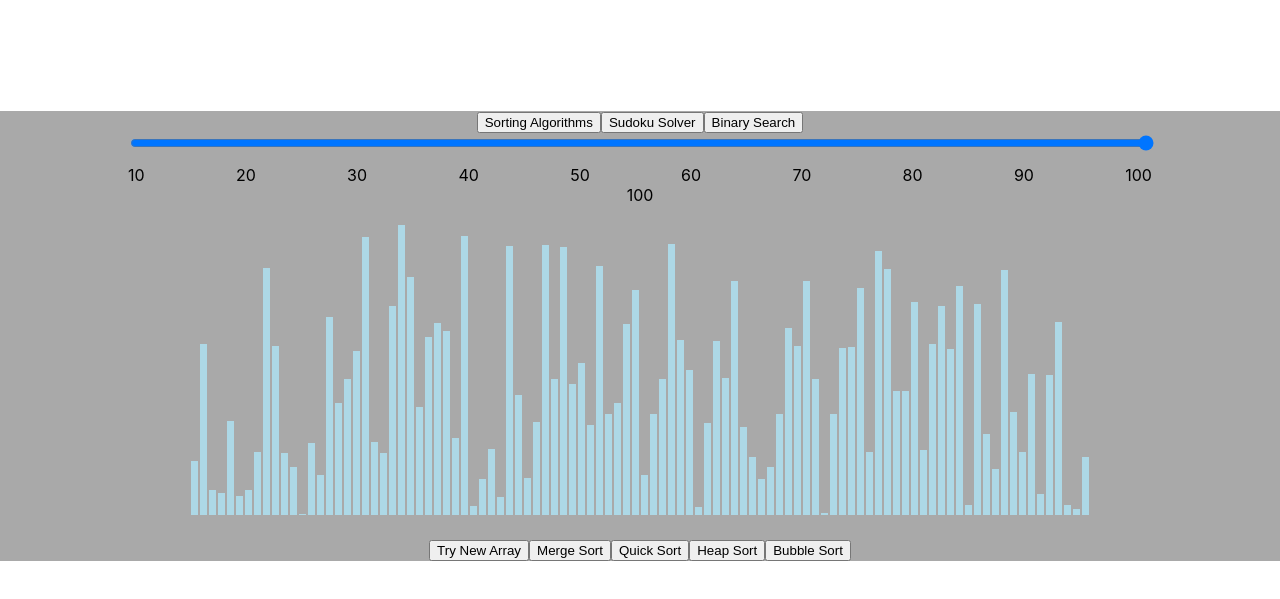
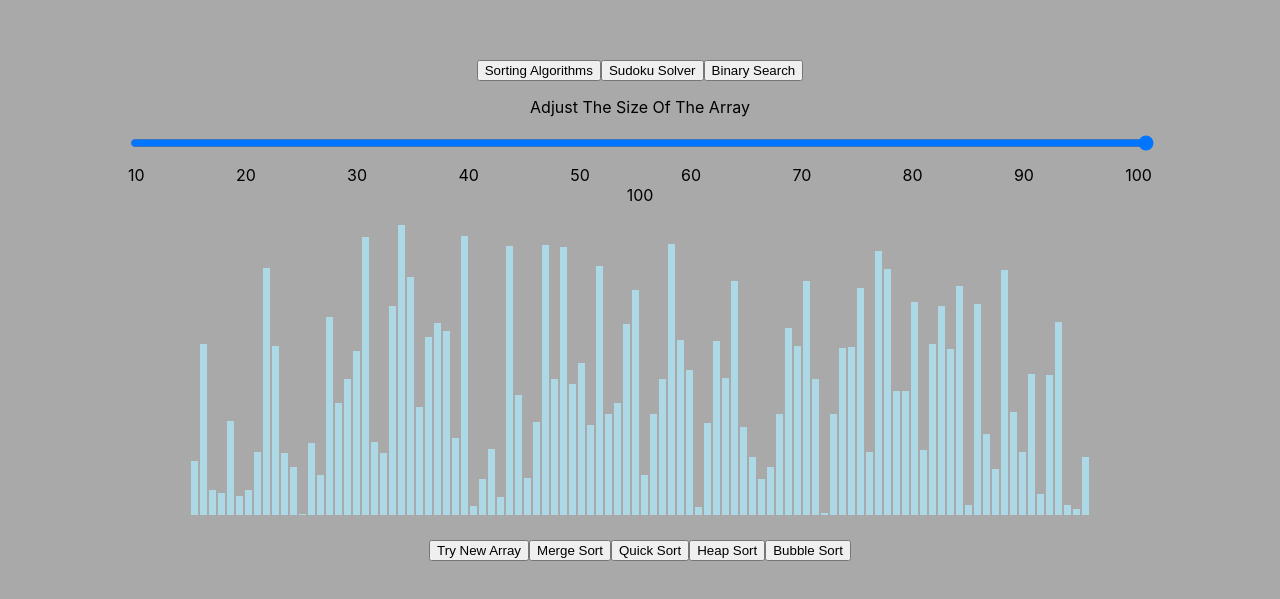
Before and after one commit to monishprojs/algorithmVisualizer, a React (Create React App) app: page /sorting in a window 1280 px wide. Shown: the part 159-758 px from the top of the page. Built offline with nearby package versions, Linux system fonts and the light colour scheme.

Commit message:
small visual improvements

```diff
--- a/src/App.css
+++ b/src/App.css
@@ -2,3 +2,7 @@
   text-align: center;
   background-color: darkgray;
 }
+
+body{
+  background-color: darkgray;
+}
--- a/src/SortingVisualizer/SortingVisualizer.jsx
+++ b/src/SortingVisualizer/SortingVisualizer.jsx
@@ -131,6 +131,7 @@ function SortingVisualizer(){
             <div className='container'>
                 <NavBar></NavBar>
                 <div>
+                    <p>Adjust The Size Of The Array</p>
                     <Slider
                         min={10}
                         max={100}
```
